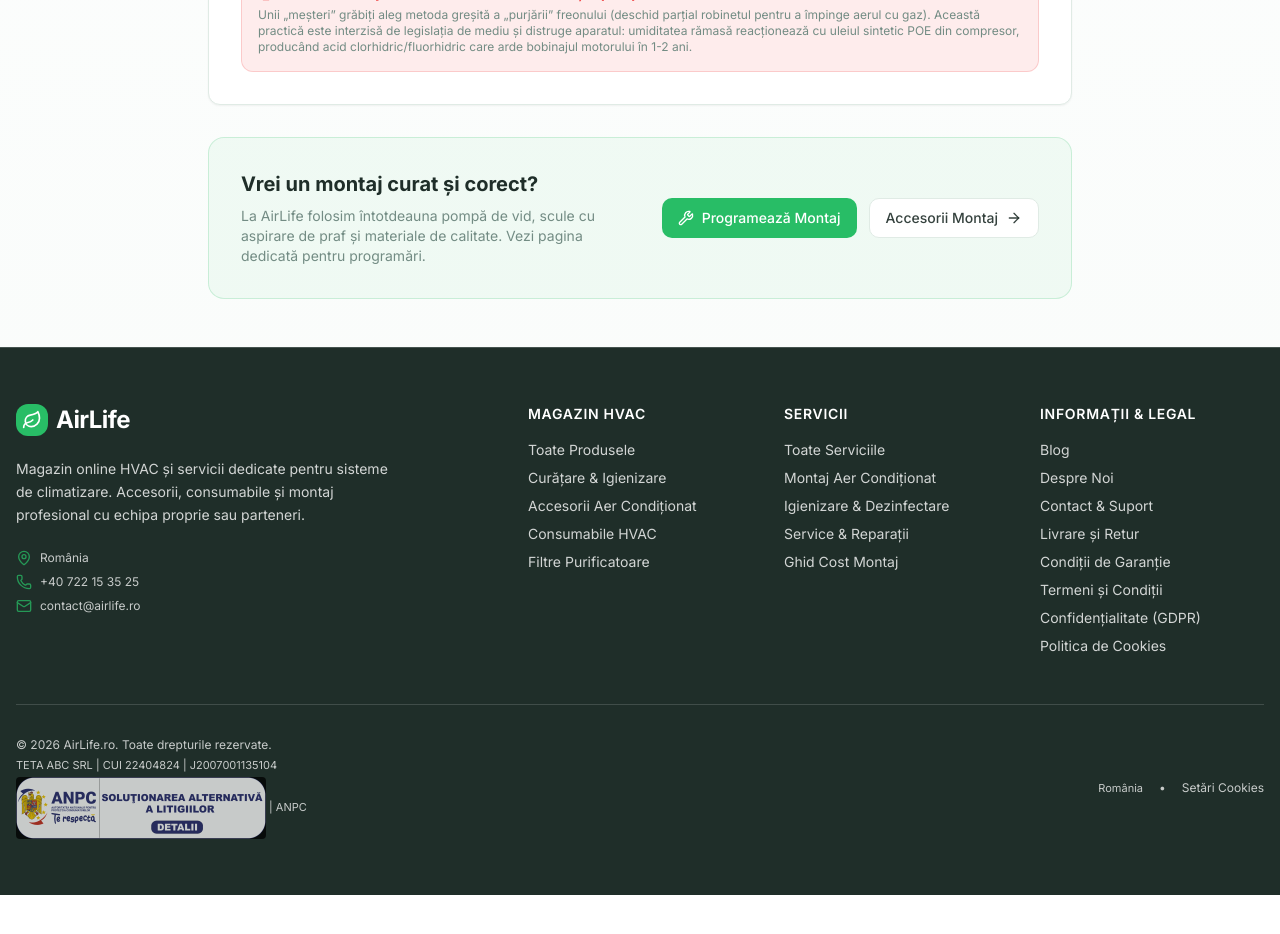
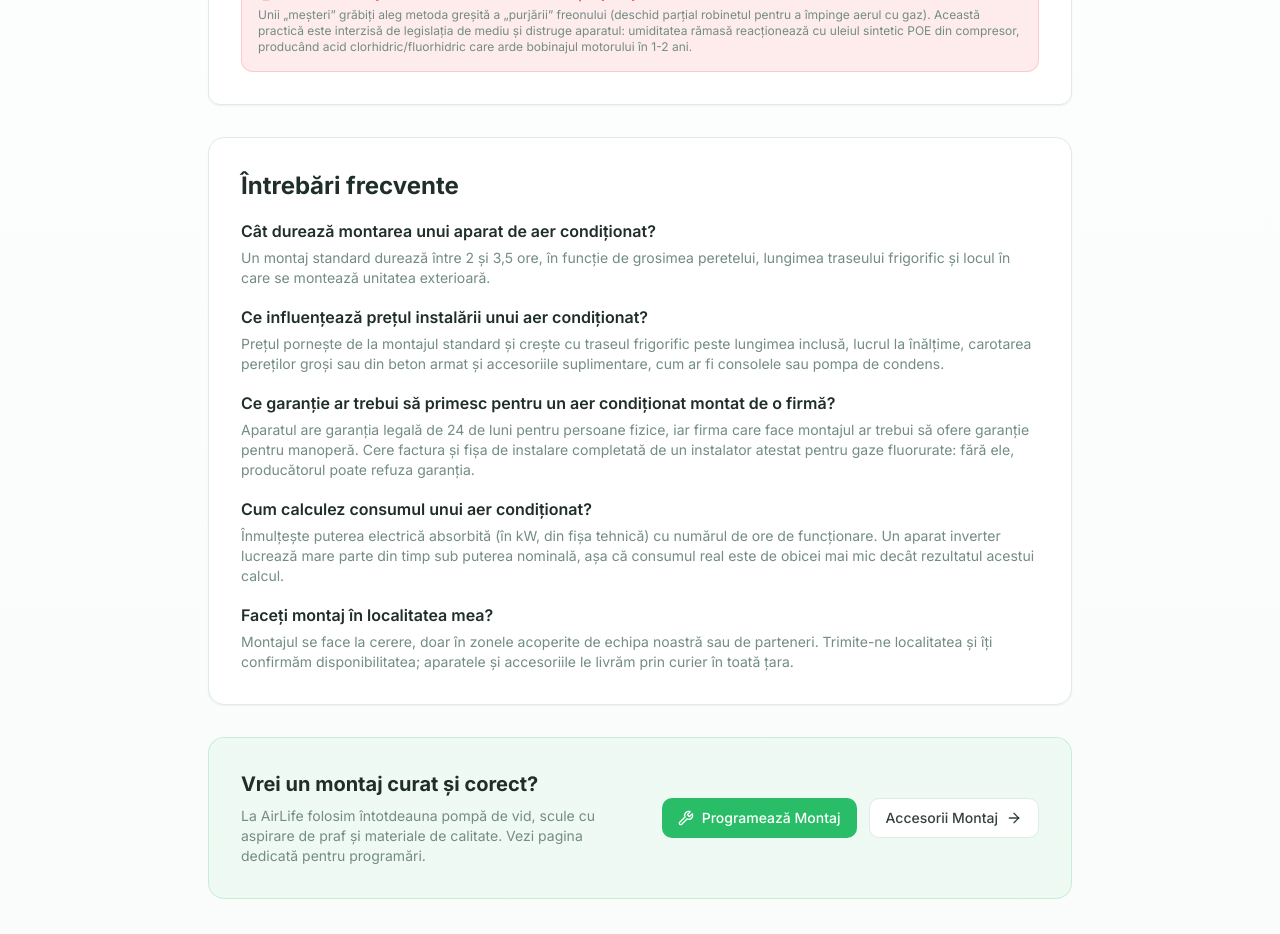
Before and after one commit to teodor-vladconstantin/AirLife, a Next.js app: page /ghid/cost-montaj-aer-conditionat in a window 1280 px wide. Shown: the part 1260-2194 px from the top of the page. Before the commit the page ends 2155 px from the top, so only its background shows below. Built offline with nearby package versions, Linux system fonts and the light colour scheme; no server answers.

Commit message:
AEO: FAQ + FAQPage on montaj cost and igienizare guides (consum, garantie, durata, frecventa)
Co-Authored-By: Claude Opus 5.5 <noreply@anthropic.com>

```diff
--- /dev/null
+++ b/src/components/FaqSection.tsx
@@ -0,0 +1,14 @@
+// Visible FAQ list; pair it with faqSchema(faq) in the page's structuredData.
+export const FaqSection = ({ title, faq }: { title: string; faq: { q: string; a: string }[] }) => (
+  <section className="bg-card border border-border p-6 md:p-8 rounded-2xl shadow-sm">
+    <h2 className="text-2xl font-bold text-foreground mb-4">{title}</h2>
+    <div className="space-y-4">
+      {faq.map((f) => (
+        <div key={f.q}>
+          <h3 className="font-semibold text-foreground">{f.q}</h3>
+          <p className="text-sm text-muted-foreground mt-1">{f.a}</p>
+        </div>
+      ))}
+    </div>
+  </section>
+);
--- a/src/views/guides/GhidCostMontaj.tsx
+++ b/src/views/guides/GhidCostMontaj.tsx
@@ -3,9 +3,34 @@ import { Link } from "@/lib/router";
 import Navbar from "@/components/Navbar";
 import Footer from "@/components/Footer";
 import SEO from "@/components/SEO";
+import { FaqSection } from "@/components/FaqSection";
+import { faqSchema } from "@/lib/blogSchema";
 import { Card, CardContent } from "@/components/ui/card";
 import { Button } from "@/components/ui/button";
 import { CheckCircle2, AlertOctagon, Wrench, Clock, BookOpen, ArrowRight } from "lucide-react";
+
+const FAQS = [
+  {
+    "q": "Cât durează montarea unui aparat de aer condiționat?",
+    "a": "Un montaj standard durează între 2 și 3,5 ore, în funcție de grosimea peretelui, lungimea traseului frigorific și locul în care se montează unitatea exterioară."
+  },
+  {
+    "q": "Ce influențează prețul instalării unui aer condiționat?",
+    "a": "Prețul pornește de la montajul standard și crește cu traseul frigorific peste lungimea inclusă, lucrul la înălțime, carotarea pereților groși sau din beton armat și accesoriile suplimentare, cum ar fi consolele sau pompa de condens."
+  },
+  {
+    "q": "Ce garanție ar trebui să primesc pentru un aer condiționat montat de o firmă?",
+    "a": "Aparatul are garanția legală de 24 de luni pentru persoane fizice, iar firma care face montajul ar trebui să ofere garanție pentru manoperă. Cere factura și fișa de instalare completată de un instalator atestat pentru gaze fluorurate: fără ele, producătorul poate refuza garanția."
+  },
+  {
+    "q": "Cum calculez consumul unui aer condiționat?",
+    "a": "Înmulțește puterea electrică absorbită (în kW, din fișa tehnică) cu numărul de ore de funcționare. Un aparat inverter lucrează mare parte din timp sub puterea nominală, așa că consumul real este de obicei mai mic decât rezultatul acestui calcul."
+  },
+  {
+    "q": "Faceți montaj în localitatea mea?",
+    "a": "Montajul se face la cerere, doar în zonele acoperite de echipa noastră sau de parteneri. Trimite-ne localitatea și îți confirmăm disponibilitatea; aparatele și accesoriile le livrăm prin curier în toată țara."
+  }
+];
 
 const GhidCostMontaj = () => {
   const structuredData = {
@@ -37,7 +62,7 @@ const GhidCostMontaj = () => {
         title="Cât Costă Montajul unui Aer Condiționat | Ghid AirLife"
         description="Ghid de prețuri pentru montaj aer condiționat: ce conține un montaj standard, ce factori cresc prețul (traseu, înălțime, carotare) și cum eviți un montaj neconform."
         canonical="https://airlife.ro/ghid/cost-montaj-aer-conditionat"
-        structuredData={structuredData}
+        structuredData={[structuredData, faqSchema(FAQS)]}
       />
 
       <Navbar />
@@ -155,6 +180,8 @@ const GhidCostMontaj = () => {
               </CardContent>
             </Card>
 
+            <FaqSection title="Întrebări frecvente" faq={FAQS} />
+
             {/* CTA Box */}
             <div className="bg-primary/5 border border-primary/20 rounded-2xl p-6 md:p-8 flex flex-col sm:flex-row items-center justify-between gap-6 my-10">
               <div>
--- a/src/views/guides/GhidIgienizare.tsx
+++ b/src/views/guides/GhidIgienizare.tsx
@@ -3,9 +3,30 @@ import { Link } from "@/lib/router";
 import Navbar from "@/components/Navbar";
 import Footer from "@/components/Footer";
 import SEO from "@/components/SEO";
+import { FaqSection } from "@/components/FaqSection";
+import { faqSchema } from "@/lib/blogSchema";
 import { Card, CardContent } from "@/components/ui/card";
 import { Button } from "@/components/ui/button";
 import { CheckCircle2, AlertTriangle, Sparkles, Clock, BookOpen, ArrowRight } from "lucide-react";
+
+const FAQS = [
+  {
+    "q": "Cât de des trebuie curățat aerul condiționat?",
+    "a": "Filtrele le poți spăla singur la 3–4 săptămâni în sezonul de utilizare. Igienizarea profesională a vaporizatorului și a turbinei se face cel puțin o dată pe an, ideal înainte de sezonul cald, și mai des dacă folosești aparatul și pentru încălzire."
+  },
+  {
+    "q": "Pot curăța singur aparatul de aer condiționat?",
+    "a": "Da, filtrele și carcasa. Vaporizatorul și turbina, unde se adună mucegaiul și bacteriile, necesită spumă specială, husă de colectare și clătire sub presiune, așa că pentru ele e mai sigur un tehnician."
+  },
+  {
+    "q": "Care sunt semnele că aerul condiționat are nevoie de igienizare?",
+    "a": "Miros de mucegai sau de umezeală la pornire, debit de aer mai slab, picurare de apă din unitatea interioară sau puncte negre pe turbină. Toate arată depuneri care trebuie curățate."
+  },
+  {
+    "q": "Ce dezinfectant se folosește pentru aerul condiționat?",
+    "a": "Se folosesc spume și soluții dedicate climatizării, care nu corodează lamelele de aluminiu, plus tratament biocid pentru tăvița de condens. Evită dezinfectanții de uz casnic cu clor, care pot deteriora vaporizatorul."
+  }
+];
 
 const GhidIgienizare = () => {
   const structuredData = {
@@ -37,7 +58,7 @@ const GhidIgienizare = () => {
         title="Când și Cum se Curăță un Aer Condiționat | Ghid AirLife"
         description="Ghid pentru igienizarea aerului condiționat: cum se curăță filtrele, vaporizatorul și turbina și când ai nevoie de tehnician."
         canonical="https://airlife.ro/ghid/igienizare-aer-conditionat"
-        structuredData={structuredData}
+        structuredData={[structuredData, faqSchema(FAQS)]}
       />
 
       <Navbar />
@@ -150,14 +171,16 @@ const GhidIgienizare = () => {
               </CardContent>
             </Card>
 
+            <FaqSection title="Întrebări frecvente" faq={FAQS} />
+
             {/* CTA Box */}
             <div className="bg-primary/5 border border-primary/20 rounded-2xl p-6 md:p-8 flex flex-col sm:flex-row items-center justify-between gap-6 my-10">
               <div>
                 <h3 className="text-xl font-bold text-foreground mb-2">
-                  Locuiești? Lasă specialiștii să se ocupe!
+                  Vrei o igienizare profesională?
                 </h3>
                 <p className="text-sm text-muted-foreground max-w-xl">
-                  Echipa AirLife realizează igienizarea profesională completă cu husă impermeabilă, degresare vaporizator și tratament biocid direct la tine acasă.
+                  Echipa AirLife realizează igienizarea profesională completă cu husă impermeabilă, degresare vaporizator și tratament biocid, la cerere, în zonele acoperite de echipa noastră sau de parteneri.
                 </p>
               </div>
               <div className="flex flex-col sm:flex-row gap-3 flex-shrink-0 w-full sm:w-auto">
```
